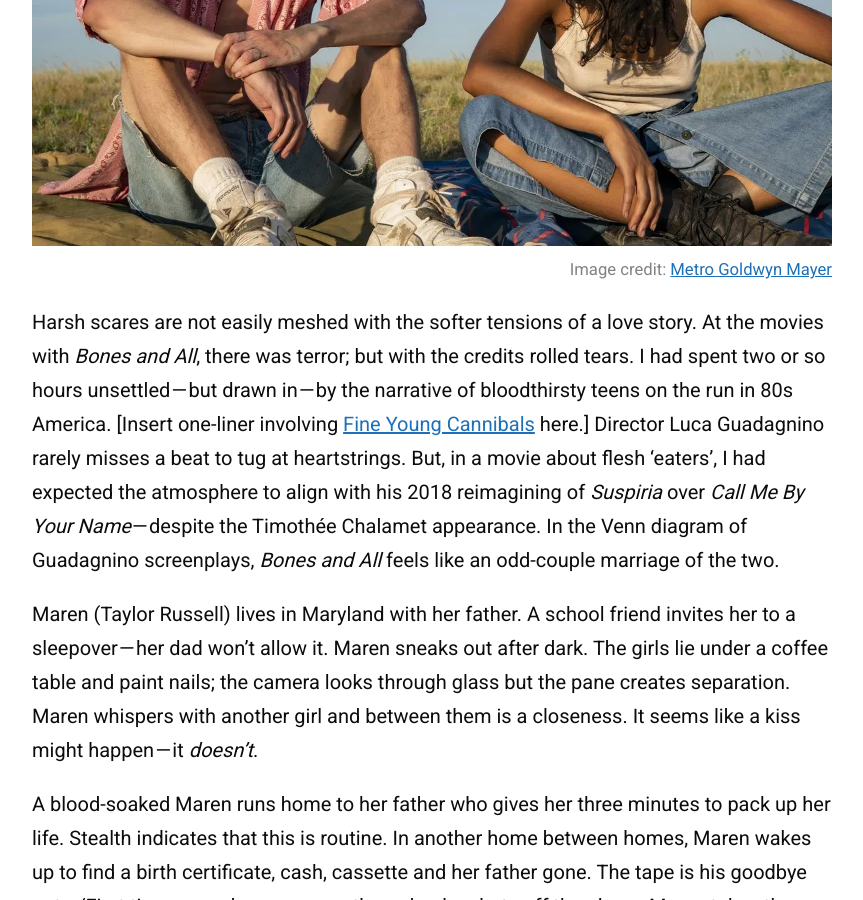
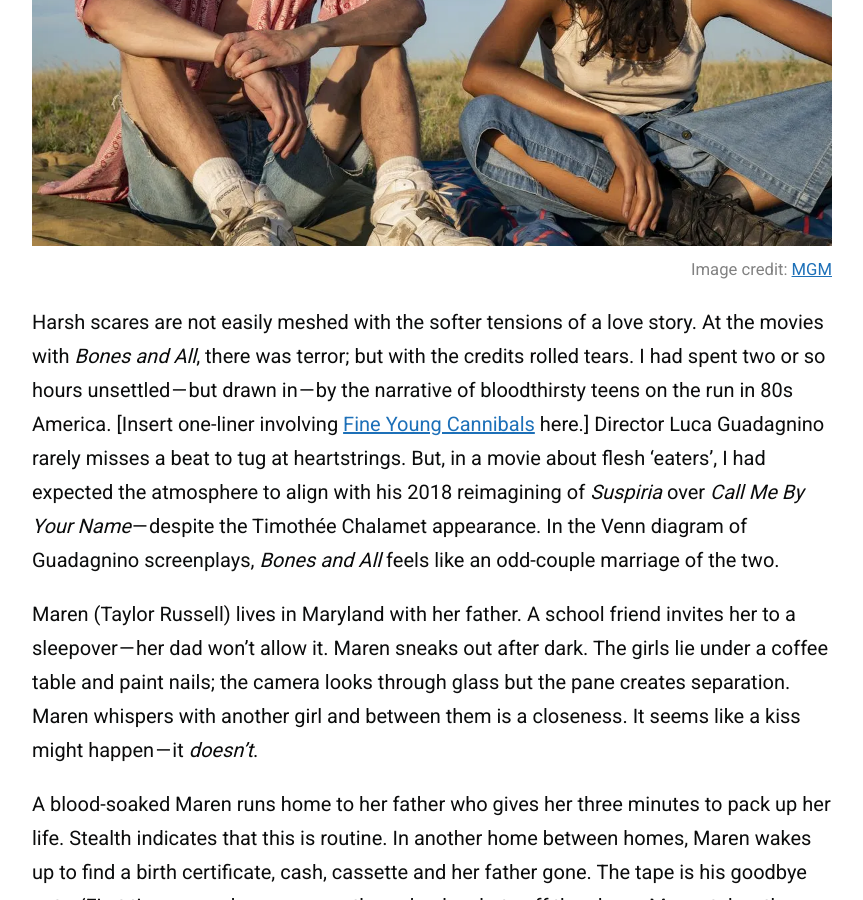
Before and after one commit to zoeurl/zoedowney.github.io, a Jekyll site: the page built from _posts/2023-08-07-bones-and-all.md, in a window 1280 px wide and 900 px high, scrolled down 569 px. Shown: the whole window, without its empty margins (208-1071 px from the left). Built offline with Jekyll 4.4.1, drawn with Linux system fonts in a browser that asks for light colours.

Commit message:
Update 2023-08-07-bones-and-all.md

```diff
--- a/_posts/2023-08-07-bones-and-all.md
+++ b/_posts/2023-08-07-bones-and-all.md
@@ -4,7 +4,7 @@
 director: Luca Guadagnino
 year: 2022
 image: /assets/images/bones-and-all.webp
-image-credit: <a href="https://www.elle.com/culture/movies-tv/a42045495/bones-and-all-review/">Metro Goldwyn Mayer</a>
+image-credit: <a href="https://www.elle.com/culture/movies-tv/a42045495/bones-and-all-review/">MGM</a>
 image-alt-text: "From left to right: Timothée Chalamet as Lee and Taylor Russell as Maren sitting in a vast field under a bright, blue sky"
 ---
 
```
